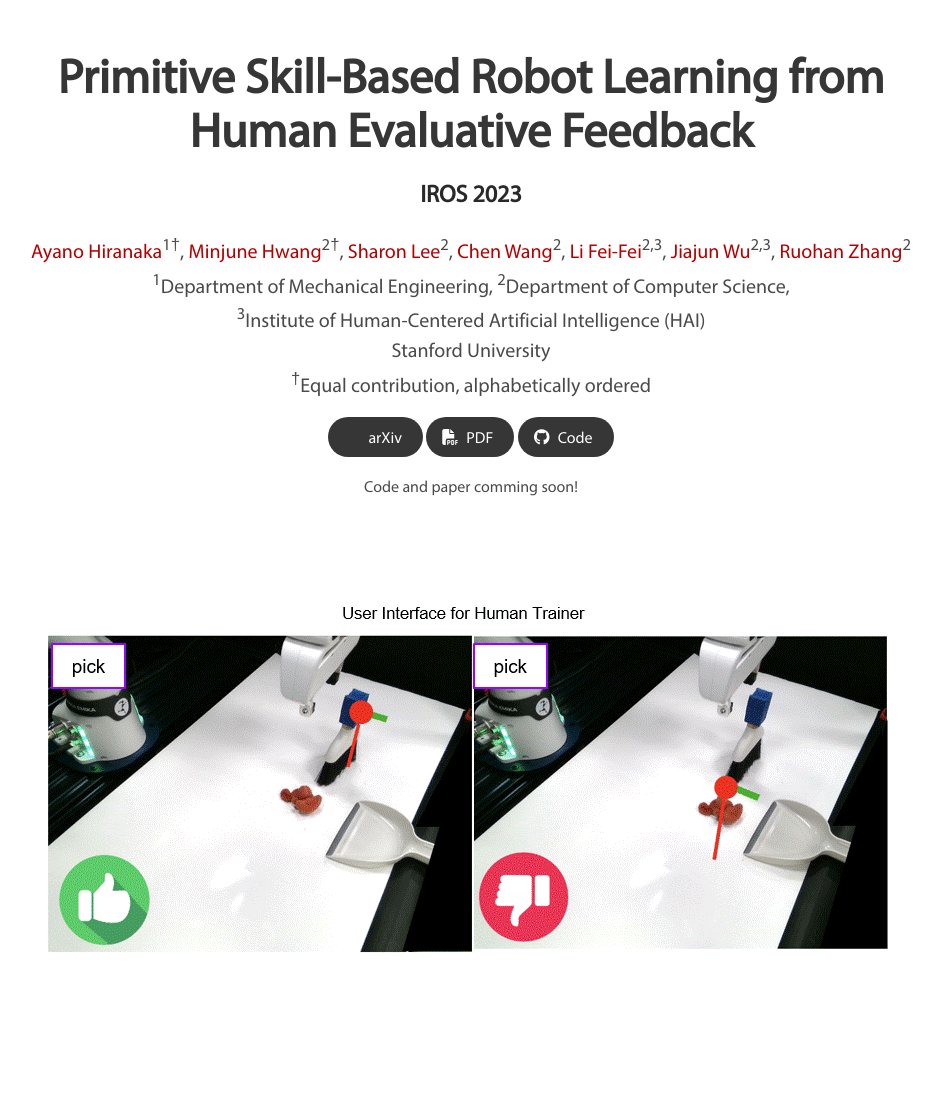
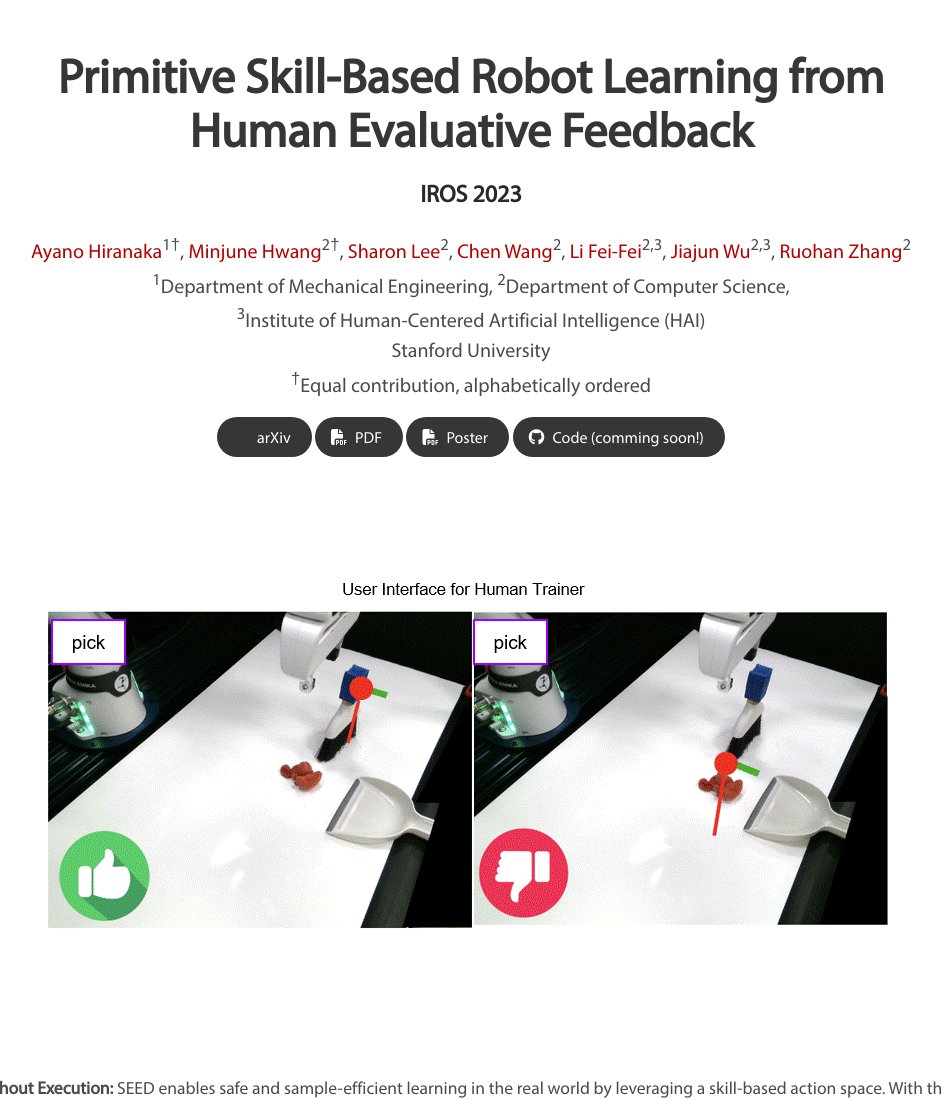
Before and after one commit to seediros23/seediros23.github.io, a plain HTML site: page index.html in a window 1280 px wide. Shown: the top 1100 px of the page, without its empty margins (169-1111 px from the left). Drawn offline with nearby package versions, Linux system fonts and the light colour scheme; some icons are missing; a web font is replaced by a local one.

Commit message:
add arxiv, poster, and personal website link

```diff
--- a/index.html
+++ b/index.html
@@ -87,7 +87,7 @@
                     </h3>
                     <div class="is-size-5 publication-authors">
                         <span class="author-block">
-                            <a target="_blank" href="TODO">Ayano Hiranaka</a><sup>1&dagger;</sup>,
+                            <a target="_blank" href="https://misoshiruseijin.github.io/">Ayano Hiranaka</a><sup>1&dagger;</sup>,
                             <a target="_blank" href="https://mj-hwang.github.io/">Minjune&#160;Hwang</a><sup>2&dagger;</sup>,
                             <a target="_blank" href="TODO">Sharon&#160;Lee</a><sup>2</sup>,
                             <a target="_blank" href="https://www.chenwangjeremy.net/">Chen&#160;Wang</a><sup>2</sup>,
@@ -112,9 +112,9 @@
 
                     <div class="column has-text-centered">
                         <div class="publication-links">
-                            <!-- TODO PDF Link. -->
+                            <!-- arXiv Link -->
                             <span class="link-block">
-                                <a target="_blank" href="TODO arxiv link"
+                                <a target="_blank" href="https://arxiv.org/abs/2307.15801"
                                 class="external-link button is-normal is-rounded is-dark">
                                 <span class="icon">
                                     <i class="ai ai-arxiv"></i>
@@ -122,9 +122,9 @@
                                 <span>arXiv</span>
                                 </a>
                             </span>
-
+                            <!-- PDF Link -->
                             <span class="link-block">
-                                <a target="_blank" href="assets/2023_IROS_SEED.pdf"
+                                <a target="_blank" href="assets/documents/SEED_paper.pdf"
                                 class="external-link button is-normal is-rounded is-dark">
                                 <span class="icon">
                                     <i class="fas fa-file-pdf"></i>
@@ -132,19 +132,29 @@
                                 <span>PDF</span>
                                 </a>
                             </span>
-                            <!-- Code Link. -->
+                            <!-- Poster Link -->
+                            <span class="link-block">
+                                <a target="_blank" href="assets/documents/SEED_poster.pdf"
+                                class="external-link button is-normal is-rounded is-dark">
+                                <span class="icon">
+                                    <i class="fas fa-file-pdf"></i>
+                                </span>
+                                <span>Poster</span>
+                                </a>
+                            </span>
+                            <!-- Code Link -->
                             <span class="link-block">
                                 <a target="_blank" href="TODO"
                                 class="external-link button is-normal is-rounded is-dark">
                                 <span class="icon">
                                     <i class="fab fa-github"></i>
                                 </span>
-                                <span>Code</span>
+                                <span>Code (comming soon!)</span>
                                 </a>
                             </span>
                         </div>
                     </div>
-                    <span>Code and paper comming soon!</span>
+                    <!-- <span>Code comming soon!</span> -->
                 </div>
             </div>
         </div>
```
Also changed, not shown: 4 other files.
